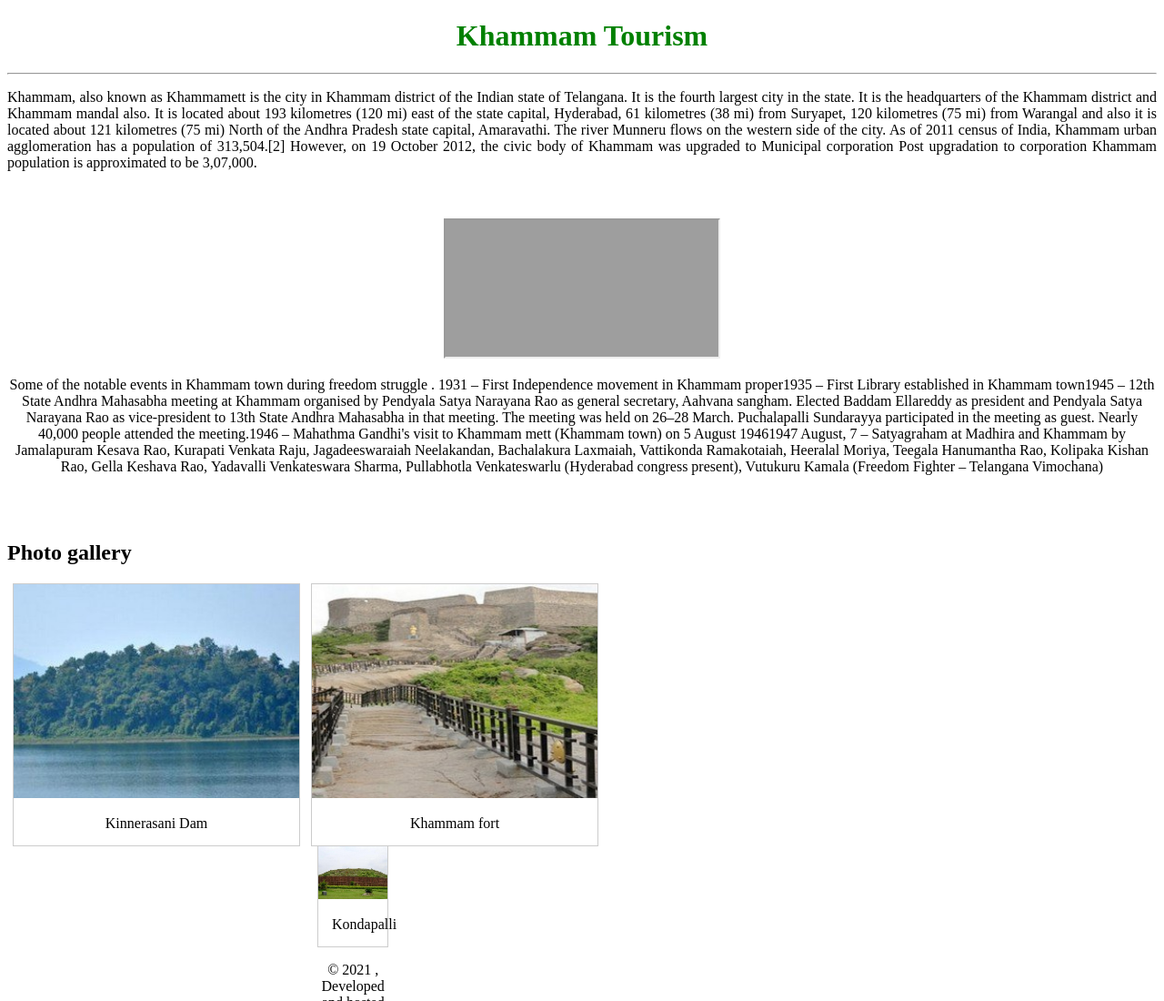
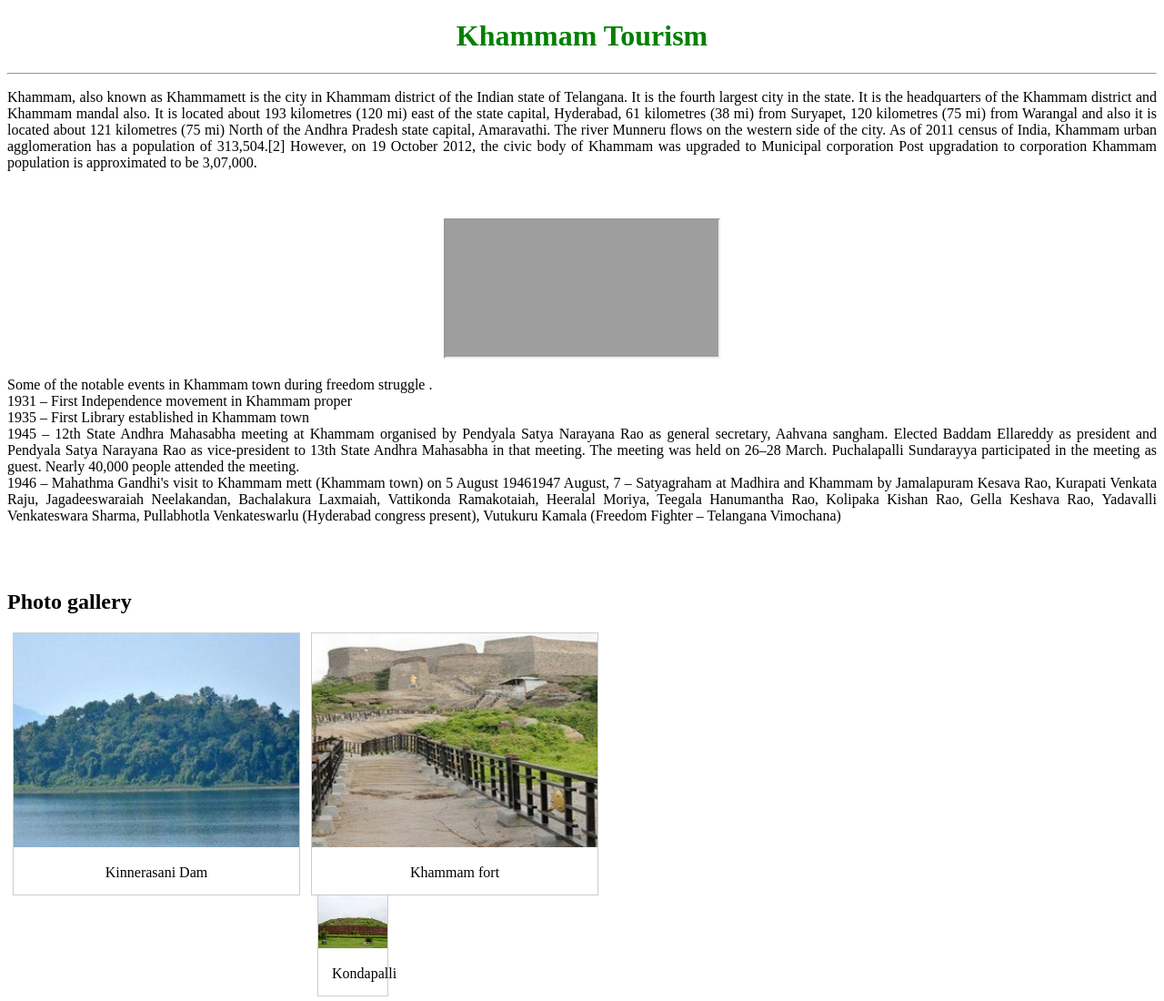
Before and after one commit to sweetyamaraboina/project, a plain HTML site: page Home.html in a window 1280 px wide. Shown: the top 1100 px of the page at 91% size. Drawn offline with Linux system fonts and the light colour scheme; grey boxes are pictures that could not be loaded.

Commit message:
Update Home.html

```diff
--- a/Home.html
+++ b/Home.html
@@ -64,9 +64,12 @@ div.desc {
   <br>
 <iframe src="https://www.youtube.com/embed/79E8-ByEPYk">Beauty of Khammam
 </iframe>
-<p>Some of the notable events in Khammam town during freedom struggle .
+<p align="justify" >Some of the notable events in Khammam town during freedom struggle .<br>
 
-1931 – First Independence movement in Khammam proper1935 – First Library established in Khammam town1945 – 12th State Andhra Mahasabha meeting at Khammam organised by Pendyala Satya Narayana Rao as general secretary, Aahvana sangham. Elected Baddam Ellareddy as president and Pendyala Satya Narayana Rao as vice-president to 13th State Andhra Mahasabha in that meeting. The meeting was held on 26–28 March. Puchalapalli Sundarayya participated in the meeting as guest. Nearly 40,000 people attended the meeting.1946 – Mahathma Gandhi's visit to Khammam mett (Khammam town) on 5 August 19461947 August, 7 – Satyagraham at Madhira and Khammam by Jamalapuram Kesava Rao, Kurapati Venkata Raju, Jagadeeswaraiah Neelakandan, Bachalakura Laxmaiah, Vattikonda Ramakotaiah, Heeralal Moriya, Teegala Hanumantha Rao, Kolipaka Kishan Rao, Gella Keshava Rao, Yadavalli Venkateswara Sharma, Pullabhotla Venkateswarlu (Hyderabad congress present), Vutukuru Kamala (Freedom Fighter – Telangana Vimochana)</p>
+1931 – First Independence movement in Khammam proper<br>
+1935 – First Library established in Khammam town<br>
+1945 – 12th State Andhra Mahasabha meeting at Khammam organised by Pendyala Satya Narayana Rao as general secretary, Aahvana sangham. Elected Baddam Ellareddy as president and Pendyala Satya Narayana Rao as vice-president to 13th State Andhra Mahasabha in that meeting. The meeting was held on 26–28 March. Puchalapalli Sundarayya participated in the meeting as guest. Nearly 40,000 people attended the meeting.<br>
+1946 – Mahathma Gandhi's visit to Khammam mett (Khammam town) on 5 August 19461947 August, 7 – Satyagraham at Madhira and Khammam by Jamalapuram Kesava Rao, Kurapati Venkata Raju, Jagadeeswaraiah Neelakandan, Bachalakura Laxmaiah, Vattikonda Ramakotaiah, Heeralal Moriya, Teegala Hanumantha Rao, Kolipaka Kishan Rao, Gella Keshava Rao, Yadavalli Venkateswara Sharma, Pullabhotla Venkateswarlu (Hyderabad congress present), Vutukuru Kamala (Freedom Fighter – Telangana Vimochana)</p>
 <br>
   <br>
 
```
